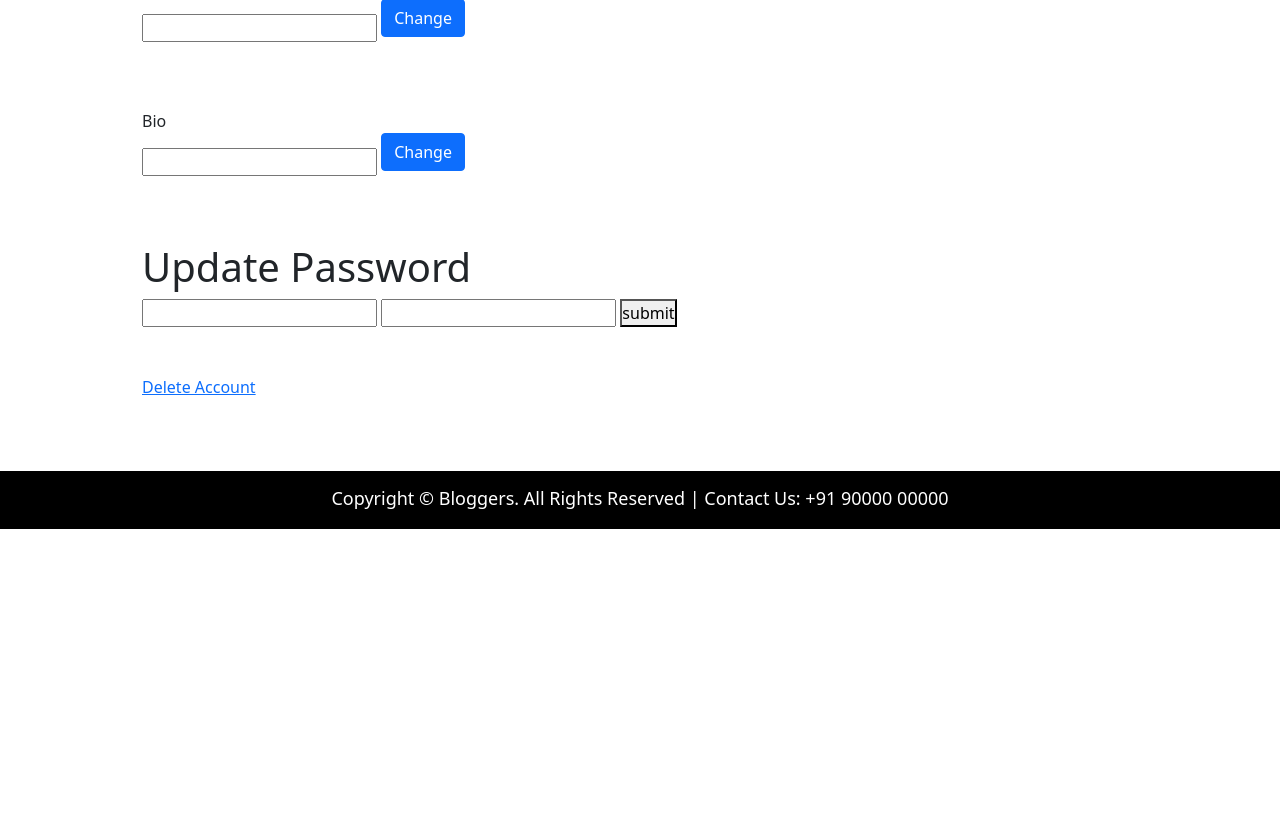
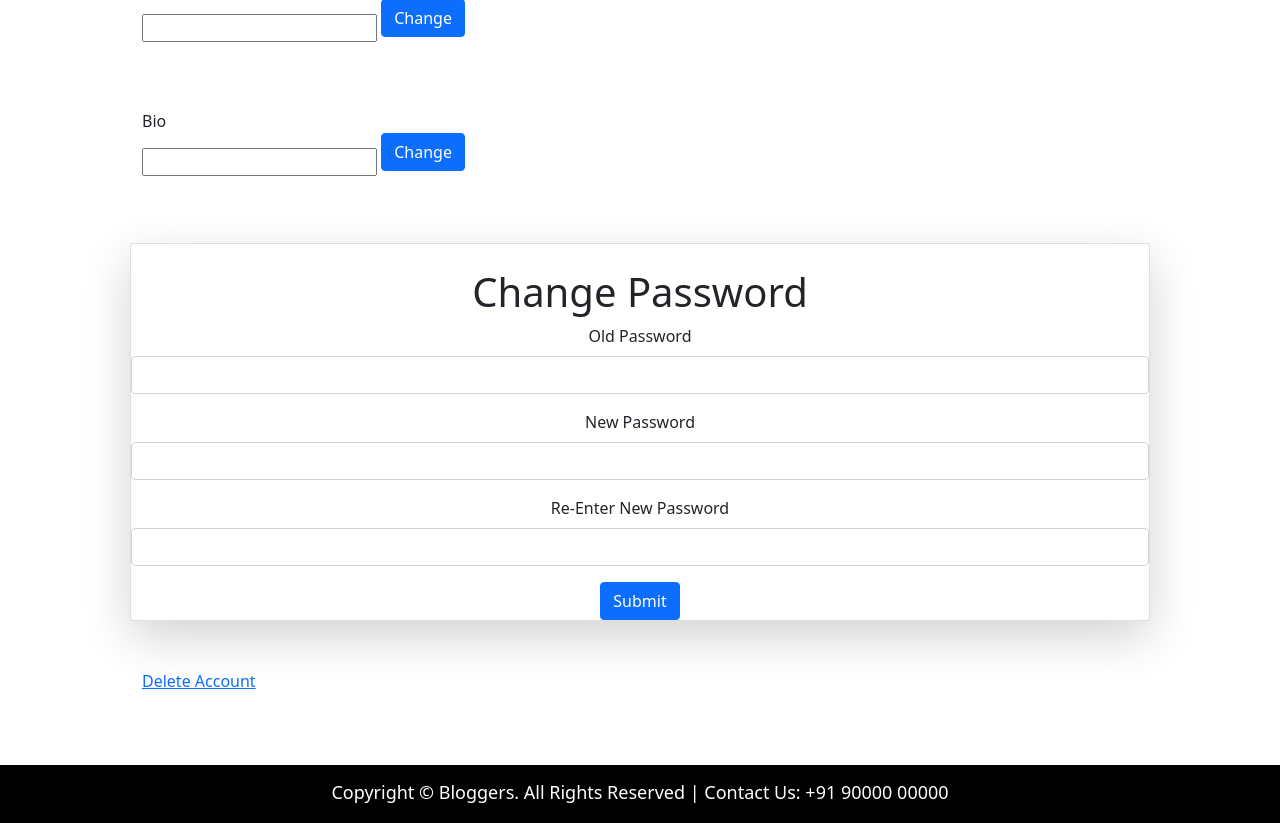
Before and after one commit to abhishekkotangale/blogger-Website, a PHP site: page /user/profile.php in a window 1280 px wide. Shown: the part 503-1326 px from the top of the page. Before the commit the page ends 1032 px from the top, so only its background shows below. Run offline with PHP 8.4, Linux system fonts and the light colour scheme; the visitor is signed in with stand-in values (Sample User, id 1); data that the repository does not hold is empty; some libraries are stand-ins or nearby versions.

Commit message:
Update / change password added

```diff
--- a/user/profile.php
+++ b/user/profile.php
@@ -33,12 +33,29 @@
             </form>
         </div>
 
-        <div class="p-lg-4">
-            <h1>Update Password</h1>
-            <input type="password">
-            <input type="password">
-            <button>submit</button>
-        </div>
+        <div class="container text-center pt-lg-4 pb-lg-4">
+         <div class="card shadow-lg rounded">
+            <h1 class="pt-lg-4">Change Password</h1>
+            <form action="profileUpdate/changepass.php" method="POST">
+               <div class="mb-3">
+                 <label for="exampleInputEmail1" class="form-label">Old Password</label>
+                 <input type="password" class="form-control" id="exampleInputEmail1" name="oldPass" required>
+               </div>
+               <div class="mb-3">
+                 <label for="exampleInputPassword1" class="form-label">New Password</label>
+                 <input type="password" class="form-control" id="exampleInputPassword1" name="newpass" required>
+               </div>
+               <div class="mb-3">
+                   <label for="exampleInputPassword1" class="form-label">Re-Enter New Password</label>
+                   <input type="password" class="form-control" id="exampleInputPassword1" name="cnewpass" required>
+                 </div>
+                 <button type="submit" class="btn btn-primary" name="submit">Submit</button>
+
+             </form>
+
+         </div>
+     </div>
+
 
         <div class="p-lg-4">
             <a href="profileUpdate/deleteAccount.php?deleteAccount=<?php echo $uid; ?>">Delete Account</i></a></td>
```
Also changed, not shown: user/profileUpdate/changepass.php (added, +64 -0 lines).
